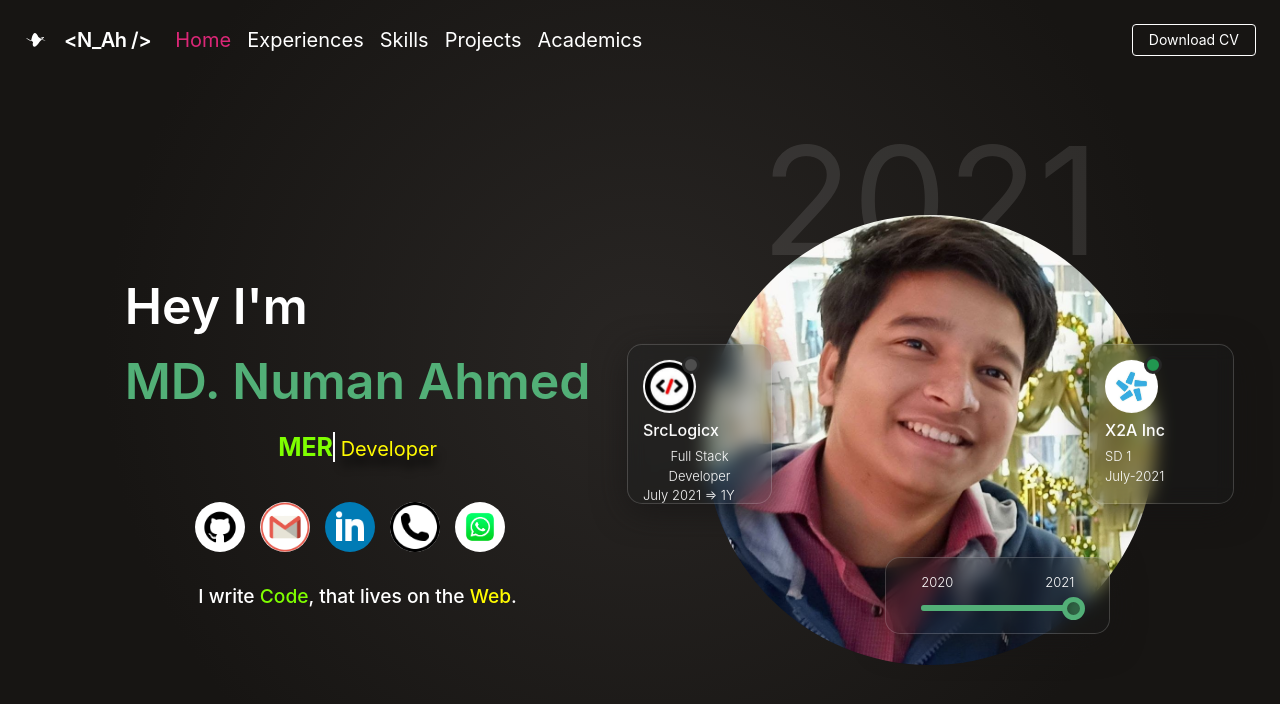
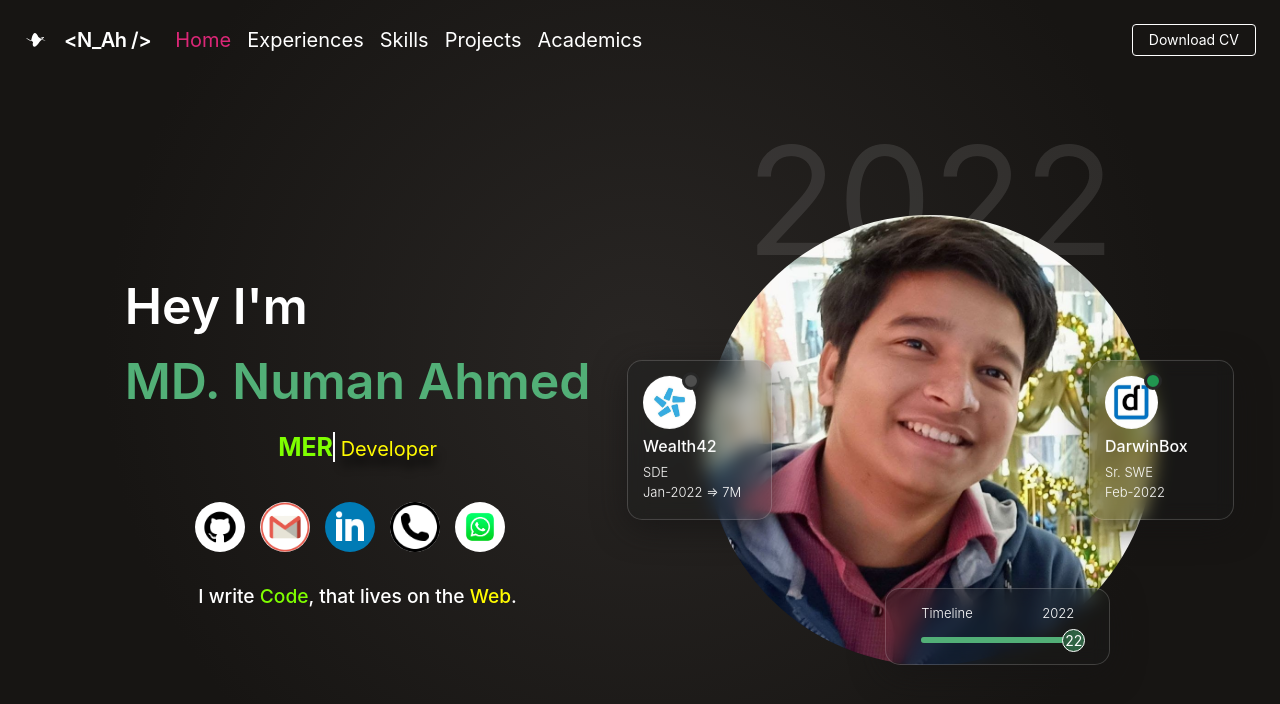
Before and after one commit to num-js/portfolio, a React (Create React App) app: page / in a window 1280 px wide. Shown: the top 704 px of the page. Built offline with nearby package versions, Linux system fonts and the light colour scheme.

Commit message:
Updated Profile Info

```diff
--- a/src/assets/data/info.js
+++ b/src/assets/data/info.js
@@ -6,11 +6,11 @@ export const InfoData = {
             sub2: "Oct 2020",
             inactive: false,
             url: null,
-            img: "hacktober.png"
+            img: "hacktober-2020.png"
         },
         minor: {
             title: "SrcLogicx",
-            sub1: "Full Stack Developer",
+            sub1: "Full Stack Dev",
             sub2: "July 2020",
             inactive: false,
             url: null,
@@ -19,8 +19,8 @@ export const InfoData = {
     },
     2021: {
         major: {
-            title: "X2A Inc",
-            sub1: "SD 1",
+            title: "Wealth42",
+            sub1: "SDE",
             sub2: "July-2021",
             inactive: false,
             url: null,
@@ -28,11 +28,37 @@ export const InfoData = {
         },
         minor: {
             title: "SrcLogicx",
-            sub1: "Full Stack Developer",
+            sub1: "Full Stack Dev",
             sub2: "July 2021 => 1Y",
             inactive: true,
             url: null,
             img: "srclogicx.png"
+        },
+        extra: {
+            title: "HacktoberFest",
+            sub1: "Opensource",
+            sub2: "Oct 2021",
+            inactive: false,
+            url: null,
+            img: "hacktober-2021.png"
+        },
+    },
+    2022: {
+        major: {
+            title: "DarwinBox",
+            sub1: "Sr. SWE",
+            sub2: "Feb-2022",
+            inactive: false,
+            url: null,
+            img: "dbox.png"
+        },
+        minor: {
+            title: "Wealth42",
+            sub1: "SDE",
+            sub2: "Jan-2022 => 7M",
+            inactive: true,
+            url: null,
+            img: "w42.png"
         }
     },
 }
--- a/src/components/Profile/ProfilePicture/ProfilePicture.js
+++ b/src/components/Profile/ProfilePicture/ProfilePicture.js
@@ -15,8 +15,10 @@ const PrettoSlider = withStyles({
     thumb: {
         height: 23,
         width: 23,
+        color: 'white',
+        fontSize: '14px',
         backgroundColor: '#306344',
-        border: '5px solid currentColor',
+        border: '1px solid currentColor',
         marginTop: -8,
         marginLeft: -12,
         boxShadow: "inset 5px 1px 4px -2px rgba(0,0,0,0.16)",
@@ -40,13 +42,18 @@ const PrettoSlider = withStyles({
 
 
 const ProfilePicture = () => {
-    const [year, setYear] = useState(2021)
+    const [year, setYear] = useState(2022)
     let data = InfoData[year];
     const [visible, setVisible] = useState(true);
 
     useEffect(() => {
         setTimeout(function () { setVisible(true) }, 400);
     }, [year]);
+
+    const ThumbComponentCustom = (props) => {
+        return <span {...props}>{('' + year).slice(2, 4)}</span>;
+    }
+
     return (
         <div className="visual-bg" style={{ backgroundImage: `url('../images/my-pic.png')` }}>
             <p className="year">{year}</p>
@@ -59,6 +66,17 @@ const ProfilePicture = () => {
                         <p className="card-sub">{data.minor.sub2}</p>
                     </Fade>
                 </div>
+                {data.extra && (
+                    <div className={`current-job flat-extra`} onClick={() => { if (data.extra.url) { window.open(data.extra.url, "_blank") } }}>
+                        <Fade opposite when={visible}>
+                            <ActiveStatusGreenDot icon={data.extra.img} inactive={data.extra.inactive} />
+                            <div className="flat-con">
+                                <p className="card-title">{data.extra.title}</p>
+                                <p className="card-sub">{data.extra.sub2}</p>
+                            </div>
+                        </Fade>
+                    </div>
+                )}
                 <div className="current-job" onClick={() => { if (data.major.url) { window.open(data.major.url, "_blank") } }}>
                     <Fade opposite when={visible}>
                         <div align="center">
@@ -73,8 +91,8 @@ const ProfilePicture = () => {
             <div className="top-lable down">
                 <div className="current-job flat-large">
                     <div style={{ display: 'flex', justifyContent: 'space-between', width: '100%' }}>
-                        <p className="card-sub">2020</p>
-                        <p className="card-sub">2021</p>
+                        <p className="card-sub">Timeline</p>
+                        <p className="card-sub">{year}</p>
                     </div>
                     <PrettoSlider
                         aria-label="pretto slider"
@@ -82,7 +100,9 @@ const ProfilePicture = () => {
                         onChange={(event, newValue) => { if (newValue !== year) { setVisible(false) }; setYear(newValue); }}
                         steps={1}
                         min={2020}
-                        max={2021}
+                        max={2022}
+                        defaultValue={2021}
+                        ThumbComponent={ThumbComponentCustom}
                     />
                 </div>
             </div>
--- a/src/components/Profile/ProfilePicture/profilePicture.scss
+++ b/src/components/Profile/ProfilePicture/profilePicture.scss
@@ -45,7 +45,7 @@
             margin-top: 85%;
         }
         &.down {
-            margin-bottom: 7%;
+            // margin-bottom: 7%;
             margin-left: 30%;
             justify-content: center;
             @media only screen and (max-width: 768px) {
@@ -76,11 +76,6 @@
             flex-direction: column;
             align-items: flex-start;
             cursor: pointer;
-
-
-
-
-
 
             @media only screen and (max-width: 768px) {
                 /* For mobile phones: */
@@ -115,11 +110,33 @@
                 justify-content: space-around;
                 align-items: center;
             }
+            &.flat-extra {
+                position: absolute;
+                top: 28vh;
+                left: 49vw;
+                height: 65px;
+                width: 172px;
+                animation: shake 8s;
+                animation-iteration-count: infinite;
+                flex-direction: row;
+                justify-content: flex-start;
+                align-items: flex-start;
+                padding: 5px 2px;
+                @media only screen and (max-width: 768px) {
+                    /* For mobile phones: */
+                    top: 60vh;
+                    left: 5px;
+                    flex-direction: column;
+                    align-items: center;
+                    height: 128px;
+                    width: 103px;
+                }
+            }
             .flat-con {
                 display: flex;
                 flex-direction: column;
                 align-items: flex-start;
-                margin-left: 20px;
+                margin-left: 4px;
                 @media only screen and (max-width: 768px) {
                     /* For mobile phones: */
                     align-items: center;
```
Also changed, not shown: public/icons/dbox.png (added), public/icons/hacktober.png (deleted).
